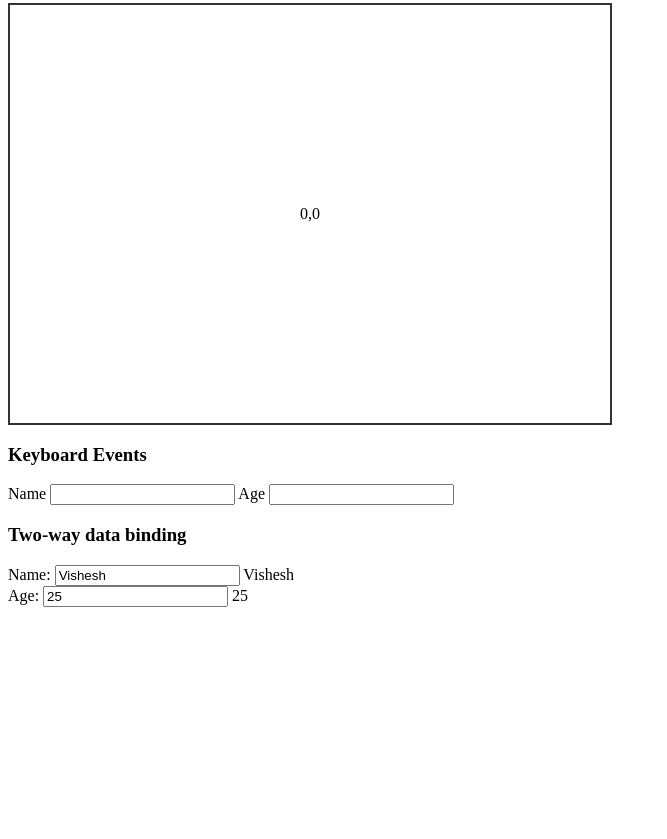
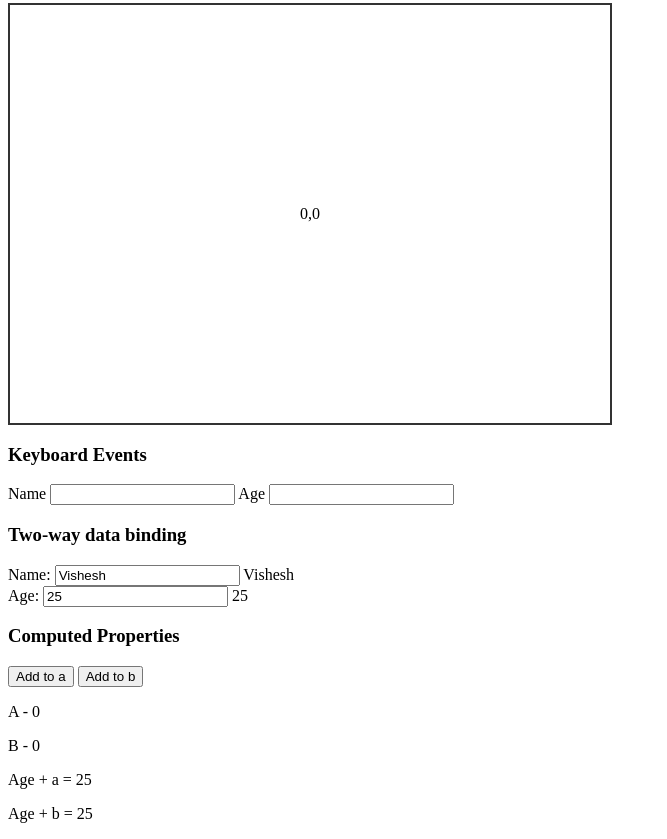
Before and after one commit to VisheshSingh/VueJS_sandbox, a plain HTML site: page index.html in a window 1280 px wide. Shown: the part 307-1146 px from the top of the page, without its empty margins (0-667 px from the left). Before the commit the page ends 922 px from the top, so only its background shows below. Drawn offline with nearby package versions, Linux system fonts and the light colour scheme.

Commit message:
computed properties

```diff
--- a/app.js
+++ b/app.js
@@ -7,7 +7,9 @@ new Vue({
     websiteTag: '<a href="http://www.google.com">Google!</a>',
     age: 25,
     x: 0,
-    y: 0
+    y: 0,
+    a: 0,
+    b: 0
   },
   methods: {
     greet: function(time) {
@@ -31,5 +33,23 @@ new Vue({
     logAge: function() {
       console.log("you entered age!");
     }
+    // addToA: function() {
+    //   console.log("addToA");
+    //   return this.a + this.age;
+    // },
+    // addToB: function() {
+    //   console.log("addToB");
+    //   return this.b + this.age;
+    // }
+  },
+  computed: {
+    addToA: function() {
+      console.log("addToA");
+      return this.a + this.age;
+    },
+    addToB: function() {
+      console.log("addToB");
+      return this.b + this.age;
+    }
   }
 });
--- a/index.html
+++ b/index.html
@@ -46,6 +46,15 @@
         <label for="Age">Age:</label>
         <input type="text" v-model="age"> {{ age }}
 
+        <!-- Computed Properties -->
+        <h3>Computed Properties</h3>
+        <button v-on:click="a++">Add to a</button>
+        <button v-on:click="b++">Add to b</button>
+        <p>A - {{a}}</p>
+        <p>B - {{b}}</p>
+        <p>Age + a = {{addToA}}</p>
+        <p>Age + b = {{addToB}}</p>
+
     </div>
 
     <script src="app.js"></script>
```
